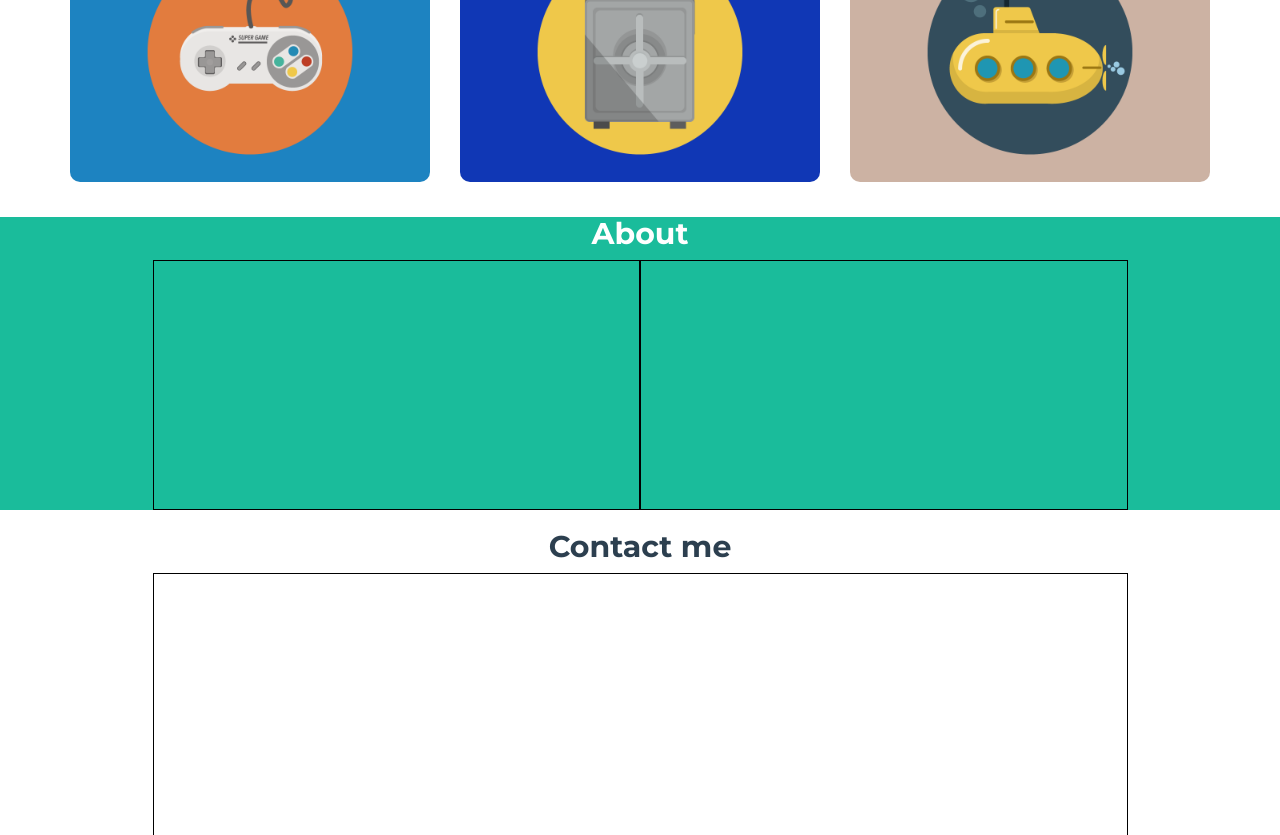
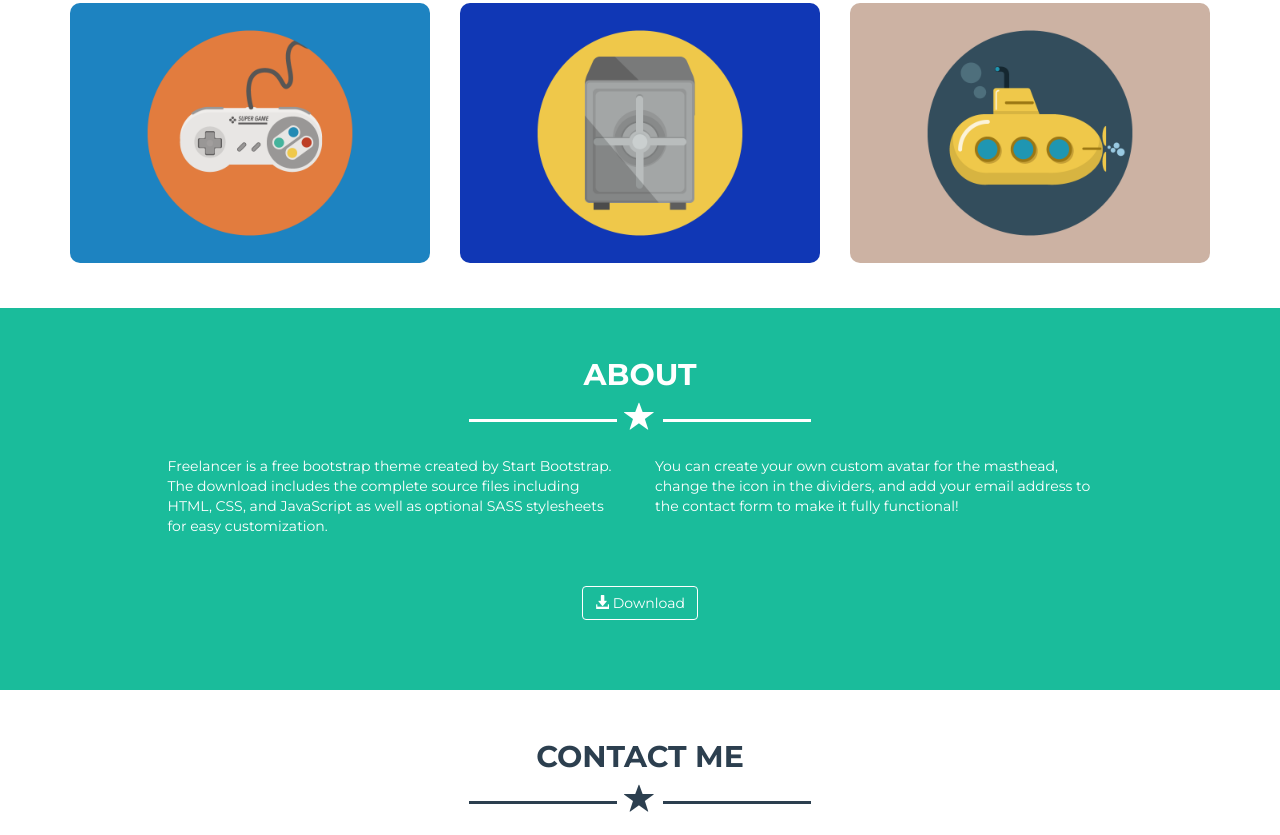
Before and after one commit to mariaDulesova/html-css-bootstrap-freelancer, a plain HTML site: page index.html in a window 1280 px wide. Shown: the part 1041-1876 px from the top of the page. Drawn offline with nearby package versions, Linux system fonts and the light colour scheme.

Commit message:
about me completed

```diff
--- a/css/style.css
+++ b/css/style.css
@@ -1,9 +1,5 @@
 /* Debug Do not forget to delete*/
 
-#about .col-xs-8 {
-    height: 250px;
-    border: 1px solid black;
-}
 
 #contact-me .col-xs-8{
     height: 400px;
@@ -38,35 +34,67 @@ h3 {
     font-weight: 700;
 }
 
-.divider-line{
-    background-color: white;
-    width: 100%;
-    height: 3px;
+
+/* Solution One Star*/
+.ms-line {
+    position: relative;
+    margin-bottom: 20px;
+    text-align: center;
+
 }
 
-.ms-white-line {
-    position: relative;
-}
-
-
-/* .ms-white-line::before, */
-
-.ms-white-line::after{
-    width: 10%;
+.ms-line::before {
+    width: 13%;
     position: absolute;
     content: "";
     border-top: 3px solid white;
     top: 50%;
+    left: 35%;
 }
+
+.ms-line::after {
+    width: 13%;
+    position: absolute;
+    content: "";
+    border-top: 3px solid white;
+    top: 50%;
+    right: 35%;
+}
+
+#portfolio .ms-line::before,
+#portfolio .ms-line::after,
+#contact-me .ms-line::before,
+#contact-me .ms-line::after{
+    border-top: 3px solid #2c3f4f;
+}
+
+/* Solution Two Star */
+/* .ms-line-container {
+    line-height: 35px;
+}
+.ms-gliphicon-star {
+    vertical-align: middle;
+}
+
+.ms-line-two {
+    display: inline-block;
+    border-top: 3px solid white;
+    width: 10%;
+    vertical-align: middle;
+} */
+
 
 #header-jambotron,
 #about {
     background-color: #1abc9b;
 }
+
+.ms-glyphicon-star {
+    font-size: 30px;
+}
 .ms-text-white {
     color:white;
 }
-
 .ms-copyright {
     background-color: #2c3f4f;
 }
@@ -120,13 +148,6 @@ h3 {
     height: 250px;
 }
 
-.ms-glyphicon-star {
-    font-size: 35px;
-}
-
-
-
-
 
 
 /* Main */
@@ -134,6 +155,33 @@ h3 {
 #contact-me {
     color: #2c3f4f;
 }
+
+#portfolio,
+#about,
+#contact-me {
+    padding: 30px 0;
+}
+
+.ms-btn-container{
+    text-align: center;
+}
+
+.ms-btn-transparent {
+    margin: 40px 0;
+    border: 1px solid white;
+    background-color: transparent;
+    transition: all 0.2s;
+}
+
+.ms-btn-transparent:hover{
+    background-color: white;
+    color: #2c3f4f;
+
+}
+
+
+
+
 
 .ms-portfolio-item {
     margin: 15px 0;
--- a/index.html
+++ b/index.html
@@ -42,9 +42,22 @@
         <section id="header-jambotron" class="ms-text-white text-center">
             <img src="img/avatar.svg" alt="Avatar">
             <h1 class="text-uppercase">Start Bootstrap</h1>
-            <div class="ms-white-line">
+
+            <!-- Solution One -->
+            <div class="ms-line">
                 <span class="glyphicon glyphicon-star ms-glyphicon-star" aria-hidden="true"></span>
             </div>
+            <!-- /Solution One -->
+
+            <!-- Solution Two -->
+            <!-- <div class="ms-line-container">
+                <span class="ms-line-two"></span>
+                <span class="glyphicon glyphicon-star ms-glyphicon-star" aria-hidden="true"></span>
+                <span class="line"></span>
+                <span class="ms-line-two"></span>
+            </div> -->
+            <!-- /Solution Two -->
+
             <h3 class="text-uppercase"> Graphic artist - Web Designer - Illustrator</h3>
         </section>
     </header>
@@ -53,6 +66,9 @@
     <!-- Main -->
     <section id="portfolio">
         <h2 class="text-center text-uppercase">Portfolio</h2>
+        <div class="ms-line">
+            <span class="glyphicon glyphicon-star ms-glyphicon-star" aria-hidden="true"></span>
+        </div>
         <div class="container">
             <div class="row">
                 <div class="col-xs-12 col-sm-6 col-md-4">
@@ -90,18 +106,39 @@
 
     </section>
     <section id="about" class="ms-text-white">
-        <h2 class="text-center">About</h2>
         <div class="container">
+            <h2 class="text-center text-uppercase">About</h2>
+            <div class="ms-line">
+                <span class="glyphicon glyphicon-star ms-glyphicon-star" aria-hidden="true"></span>
+            </div>
             <div class="row">
-                <div class="col-xs-8 col-xs-offset-2 col-sm-4  col-md-5 col-md-offset-1"></div>
-                <div class="col-xs-8 col-xs-offset-2 col-sm-4 col-sm-offset-0 col-md-5"></div>
+                <div class="col-xs-8 col-xs-offset-2 col-sm-4  col-md-5 col-md-offset-1">
+                    <p>
+                    Freelancer is a free bootstrap theme created by Start Bootstrap. The download includes the complete source files including HTML, CSS, and JavaScript as well as optional SASS stylesheets for easy customization.
+                    </p>
+                </div>
+                <div class="col-xs-8 col-xs-offset-2 col-sm-4 col-sm-offset-0 col-md-5">
+                    <p>
+                    You can create your own custom avatar for the masthead, change the icon in the dividers, and add your email address to the contact form to make it fully functional!
+                    </p>
+                </div>
             </div>
         </div>
+        <div class="ms-btn-container">
+            <button type="button" class="btn ms-btn-transparent">
+                <span class="glyphicon glyphicon-download-alt"></span>
+                Download</button>
+        </div>
+
+
     </section>
 
     <section id="contact-me">
-        <h2 class="text-center">Contact me</h2>
         <div class="container">
+            <h2 class="text-center text-uppercase">Contact me</h2>
+            <div class="ms-line">
+                <span class="glyphicon glyphicon-star ms-glyphicon-star" aria-hidden="true"></span>
+            </div>
             <div class="row">
                 <div class="col-xs-8 col-xs-offset-2 col-md-10 col-md-offset-1">
                 </div>
```
